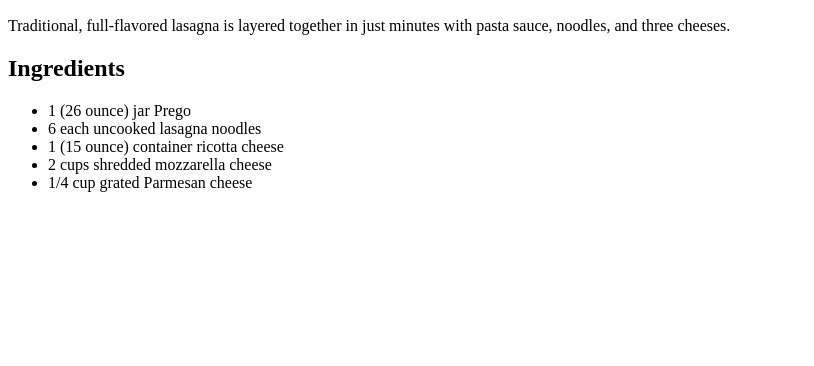
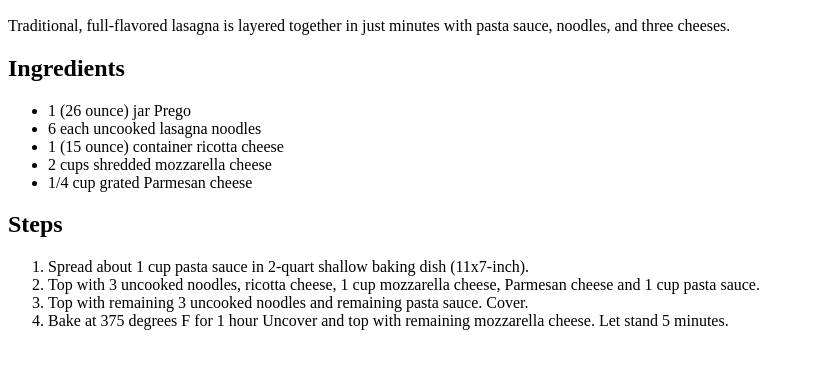
Before and after one commit to scrapier10/odin-recipes, a plain HTML site: page recipes/lasagna.html in a window 1280 px wide. Shown: the part 434-800 px from the top of the page, without its empty margins (0-814 px from the left). Drawn offline with Linux system fonts and the light colour scheme.

Commit message:
added steps to recipe

```diff
--- a/recipes/lasagna.html
+++ b/recipes/lasagna.html
@@ -19,5 +19,12 @@
         <li>2 cups shredded mozzarella cheese</li>
         <li>1/4 cup grated Parmesan cheese</li>
     </ul>
+    <h2>Steps</h2>
+    <ol>
+        <li>Spread about 1 cup pasta sauce in 2-quart shallow baking dish (11x7-inch).</li>
+        <li>Top with 3 uncooked noodles, ricotta cheese, 1 cup mozzarella cheese, Parmesan cheese and 1 cup pasta sauce.</li>
+        <li>Top with remaining 3 uncooked noodles and remaining pasta sauce. Cover.</li>
+        <li>Bake at 375 degrees F for 1 hour Uncover and top with remaining mozzarella cheese. Let stand 5 minutes.</li>
+    </ol>
 </body>
 </html>
```
